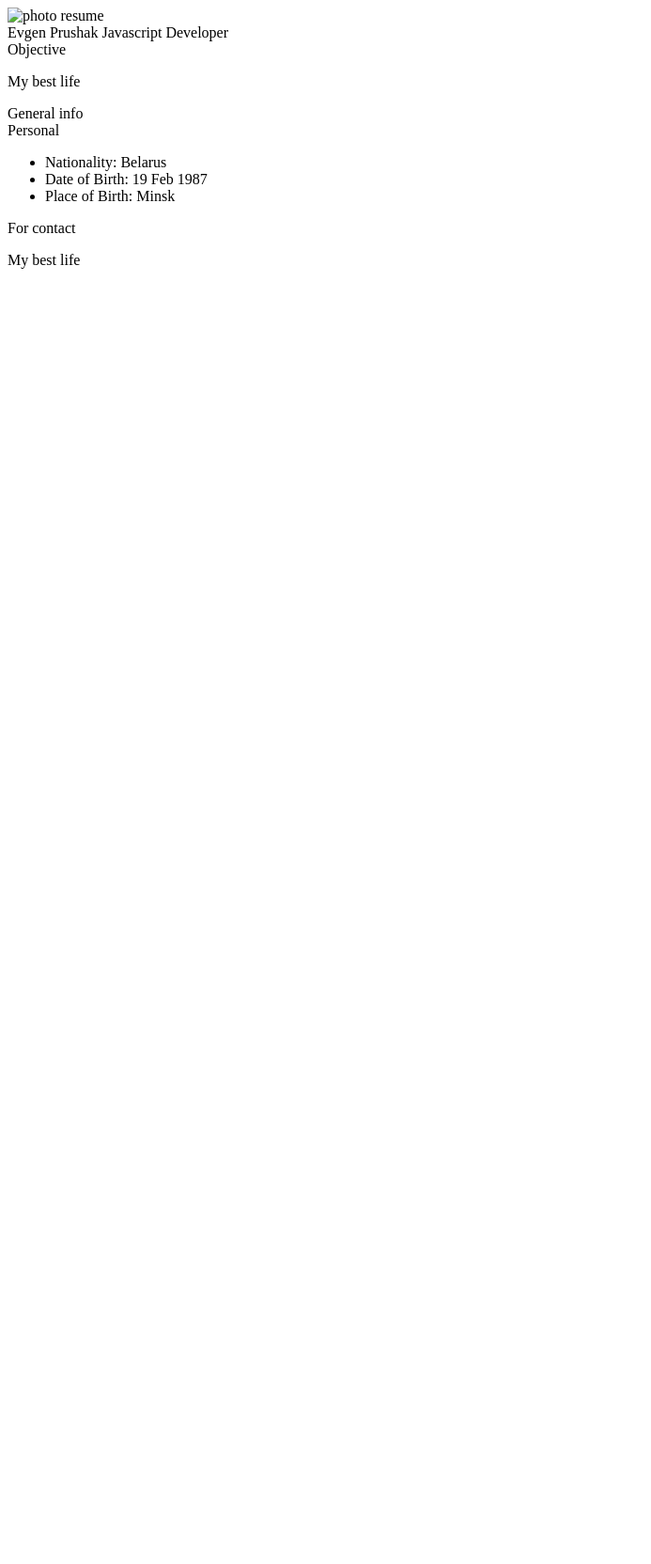
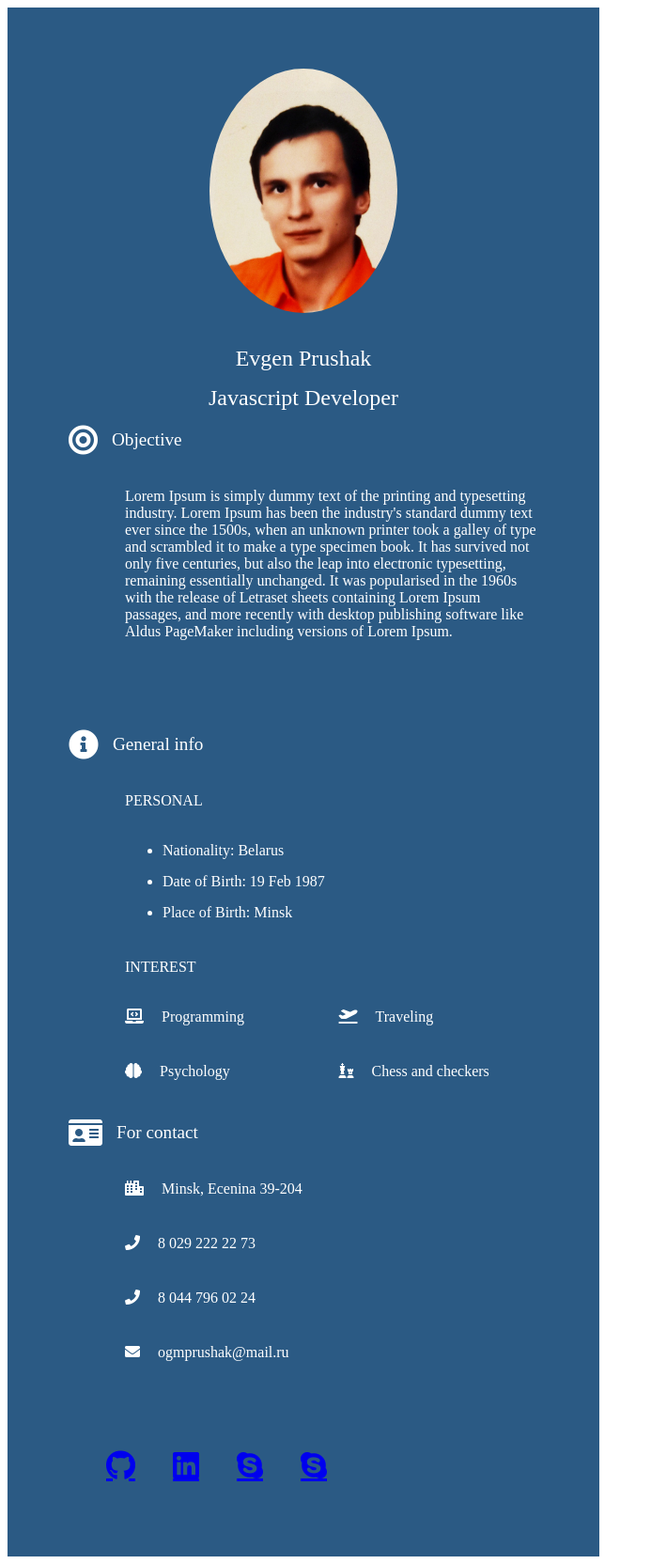
Before and after one commit to EvgenPrushk/Resume2021, a plain HTML site: page index.html in a window 1280 px wide. Shown: the whole page at 94% size, without its empty margins (0-693 px from the left). Before the commit the page ends 800 px from the top, so only its background shows below. Drawn offline with Linux system fonts and the light colour scheme.

Commit message:
feat: left

```diff
--- /dev/null
+++ b/css/style.css
@@ -0,0 +1,128 @@
+.aside {
+  background-color: #2b5a84;
+  color: #ffffff;
+  max-width: 500px;
+  padding: 65px;
+  width: 100%;
+}
+
+.aside__item {
+  margin-bottom: 95px;
+}
+
+.aside__item:last-child {
+  margin-bottom: 0;
+}
+.aside__item-header {
+  align-items: center;
+  display: flex;
+  margin-right: 15px;
+  margin-bottom: 35px;
+}
+
+.aside__item-title {
+  margin-left: 15px;
+  font-size: 1.2rem;
+}
+
+.aside__item-body {
+  padding-left: 60px;
+}
+
+.aside__subitem {
+  margin-bottom: 40px;
+}
+
+.aside__subitem:last-child {
+  margin-bottom: 0px;
+}
+
+.aside__subitem-title {
+  display: block;
+  margin-bottom: 35px;
+  text-transform: uppercase;
+}
+
+.aside__list-item {
+  margin-bottom: 15px;
+}
+
+.aside__list-item:last-child {
+  margin-bottom: 0;
+}
+
+.aside__row {
+  display: flex;
+  align-items: center;
+  margin-bottom: 40px;
+
+}
+
+.aside__col {
+  flex: 1;
+  margin-right: 15px;
+}
+
+.aside__col:last-child {
+  margin-right: 0px;
+}
+
+.aside__interest-text {
+    text-decoration: none;
+    color: #ffffff;
+    margin-left: 15px;
+}
+
+.user {
+  align-items: center;
+  display: flex;
+
+  flex-direction: column;
+}
+
+.user__img {
+  max-width: 200px;
+  max-height: 260px;
+  margin-bottom: 35px;
+  border-radius: 50%;
+  -webkit-border-radius: 50%;
+  -moz-border-radius: 50%;
+  -ms-border-radius: 50%;
+  -o-border-radius: 50%;
+  overflow: hidden;
+}
+
+.user__img img {
+  max-width: 100%;
+
+}
+
+.user__name {
+  font-size: 1.5rem;
+  margin-bottom: 15px;
+}
+
+.user__work {
+  font-size: 1.5rem;
+  margin-bottom: 15px;
+}
+
+.social__list {
+    align-items: center;
+    display: flex;
+    list-style-type: none;
+    text-decoration: none;
+}
+
+.social__list-item {
+    margin-bottom: 0 5px;
+    text-decoration: none;
+}
+
+.social__list-link {
+    align-items: center;
+    background-color: #ffffff;
+    background-color: #2b5a84;
+    display: flex;
+    justify-content: center;
+}
--- a/index.html
+++ b/index.html
@@ -5,55 +5,155 @@
     <meta charset="UTF-8">
     <meta http-equiv="X-UA-Compatible" content="IE=edge">
     <meta name="viewport" content="width=device-width, initial-scale=1.0">
-    <link rel="stylesheet" href="style.css">
+    <link rel="stylesheet" href="./css/style.css">
+    <link rel="stylesheet" href="https://use.fontawesome.com/releases/v5.8.1/css/all.css"
+        integrity="sha384-50oBUHEmvpQ+1lW4y57PTFmhCaXp0ML5d60M1M7uH2+nqUivzIebhndOJK28anvf" crossorigin="anonymous">
     <title>Resume Evgen Prushak</title>
 </head>
 
 <body>
     <aside class="aside">
+
         <div class="user">
             <div class="user__img">
-                <img src="" alt="photo resume">
+                <img src="./images/CV.jpg" alt="photo resume">
             </div>
             <span class="user__name">Evgen Prushak</span>
             <span class="user__work">Javascript Developer</span>
         </div>
 
         <div class="aside__item">
-            <div class="aside__item-top">
+            <div class="aside__item-header">
+                <i class="fas fa-bullseye fa-2x"></i>
                 <span class="aside__item-title">Objective</span>
-                <p class="aside__item-text">My best life</p>
             </div>
+            <div class="aside__item-body">
+                <p class="aside__item-text">Lorem Ipsum is simply dummy text of the printing and typesetting industry.
+                    Lorem Ipsum has been the industry's standard dummy text ever since the 1500s, when an unknown
+                    printer took a galley of type and scrambled it to make a type specimen book. It has survived not
+                    only five centuries, but also the leap into electronic typesetting, remaining essentially unchanged.
+                    It was popularised in the 1960s with the release of Letraset sheets containing Lorem Ipsum passages,
+                    and more recently with desktop publishing software like Aldus PageMaker including versions of Lorem
+                    Ipsum.
+                </p>
+            </div>
+
         </div>
 
         <div class="aside__item">
-            <div class="aside__item-top">
+            <div class="aside__item-header">
+                <i class="fas fa-info-circle fa-2x"></i>
                 <span class="aside__item-title">General info</span>
+            </div>
+            <div class="aside__item-body">
                 <div class="aside__subitem">
                     <span class="aside__subitem-title"> Personal</span>
+                    <ul class="aside__list">
+                        <li class="aside__list-item">Nationality: Belarus</li>
+                        <li class="aside__list-item">Date of Birth: 19 Feb 1987</li>
+                        <li class="aside__list-item">Place of Birth: Minsk</li>
+                    </ul>
                 </div>
-                <ul class="aside__list">
-                    <li class="aside__list-item">
-                        Nationality: Belarus
+
+                <div class="aside__subitem">
+                    <span class="aside__subitem-title"> Interest</span>
+                    <div class="aside__row">
+                        <div class="aside__col">
+                            <i class="fas fa-laptop-code"></i>
+                            <span class="aside__interest-text">Programming</span>
+                        </div>
+                        <div class="aside__col">
+                            <i class="fas fa-plane-departure"></i>
+                            <span class="aside__interest-text">Traveling</span>
+                        </div>
+                    </div>
+                    <div class="aside__row">
+                        <div class="aside__col">
+                            <i class="fas fa-brain"></i>
+                            <span class="aside__interest-text">Psychology</span>
+                        </div>
+                        <div class="aside__col">
+                            <i class="fas fa-chess"></i>
+                            <span class="aside__interest-text">Chess and checkers</span>
+                        </div>
+                    </div>
+                </div>
+            </div>
+
+
+
+            <div class="aside__item">
+                <div class="aside__item-header">
+                    <i class="fas fa-id-card fa-2x"></i>
+                    <span class="aside__item-title">For contact</span>
+                </div>
+                <div class="aside__item-body">
+                    <div class="aside__row">
+                        <div class="aside__col">
+                            <i class="fas fa-city"></i>
+                            <a class="aside__interest-text" href="https://goo.gl/maps/LZELLdHGMUgoZui89" target="_blank" title="map">Minsk, Ecenina 39-204</a>
+                        </div>
+                    </div>
+                    <div class="aside__row">
+                        <div class="aside__col">
+                            <i class="fas fa-phone"></i>
+                            <a class="aside__interest-text" href="tel:+375 (029) 222 22 73" target="_blank"
+                                title="phone">8 029 222 22 73</a>
+                        </div>
+                    </div>
+                    <div class="aside__row">
+                        <div class="aside__col">
+                            <i class="fas fa-phone"></i>
+                            <a class="aside__interest-text" href="tel:+375 (044) 796 02 24" target="_blank"
+                                title="phone">8 044 796 02 24</a>
+                        </div>
+                    </div>
+                    <div class="aside__row">
+                        <div class="aside__col">
+                            <i class="fas fa-envelope"></i>
+                            <a class="aside__interest-text" href="mailto:ogmprushak@mail.ru" target="_blank"
+                                title="e-mail">ogmprushak@mail.ru</a>
+                        </div>
+                    </div>
+                </div>
+
+            </div>
+
+            <div class="socials">
+                <ul class="social__list">
+                    <li class="social__list-item">
+                        <a class="social__list-link" href="https://github.com/EvgenPrushk" target="_blank"
+                            title="icon github">
+                            <i class="fab fa-github fa-2x"></i>
+                        </a>
                     </li>
-                    <li class="aside__list-item">
-                        Date of Birth: 19 Feb 1987
-                    </li>
-                    <li class="aside__list-item">
-                        Place of Birth: Minsk
-                    </li>
+                    <ul class="social__list-item">
+                        <a class="social__list-link" href="https://www.linkedin.com/in/evgen-prushak-631025a0/"
+                            target="_blank" title="icon linkedin">
+                            <i class="fab fa-linkedin fa-2x"></i>
+                        </a>
+                    </ul>
+                    <ul class="social__list-item">
+                        <a class="social__list-link" href="https://join.skype.com/invite/NCyEwOIpMKqL" target="_blank"
+                            title="icon linkedin">
+                            <i class="fab fa-skype fa-2x"></i>
+                        </a>
+                    </ul>
+                    <ul class="social__list-item">
+                        <a class="social__list-link" href="https://join.skype.com/invite/NCyEwOIpMKqL" target="_blank"
+                            title="icon linkedin">
+                            <i class="fab fa-skype fa-2x"></i>
+                        </a>
+                    </ul>
+
+
 
                 </ul>
             </div>
-        </div>
 
-        <div class="aside__item">
-            <div class="aside__item-top">
-                <span class="aside__item-title">For contact</span>
-                <p class="aside__item-text">My best life</p>
-            </div>
-        </div>
+
     </aside>
+
 
 
 </body>
```
Also changed, not shown: css/fontawesome.min.css (added), images/CV.jpg (added), style.css (deleted).
